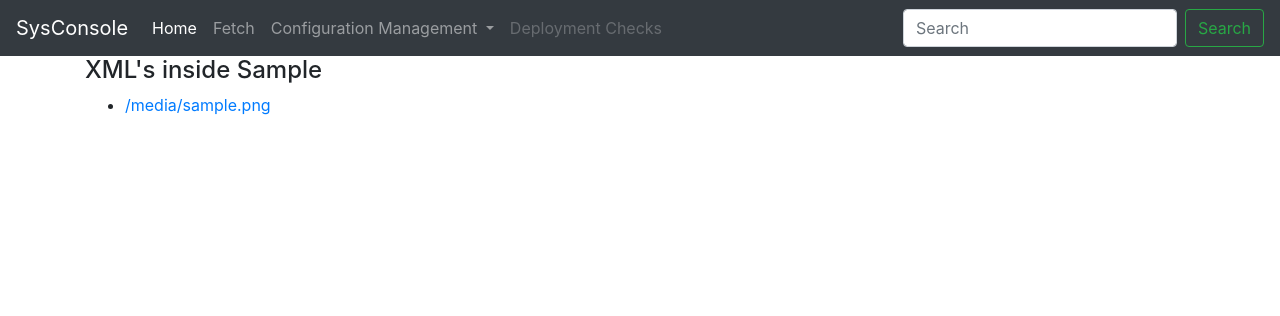
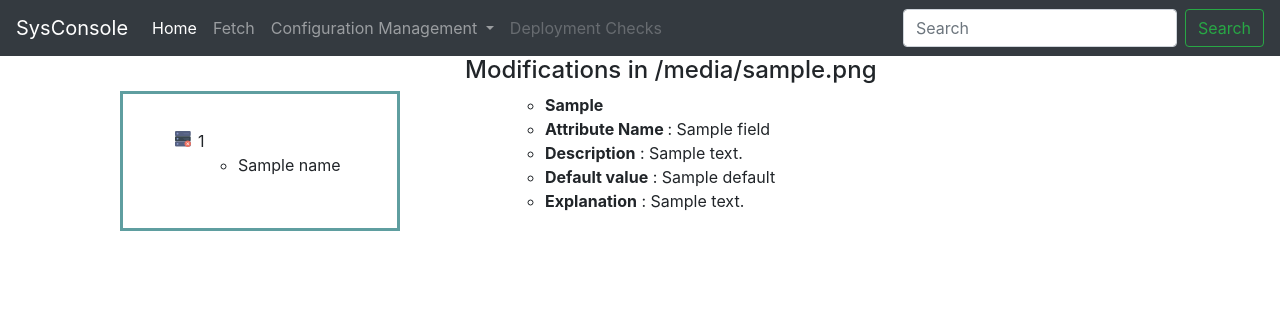
Before and after one commit to SBits2019/av_sysconsole, a Flask app: template templates/comp_detail.html in a window 1280 px wide. Shown: the top 316 px of the page. Run offline with Flask 2, Linux system fonts and the light colour scheme; the template is opened without the code that fills it: most values are stand-ins (such as "Sample title", 1, 10 or a date in 2020); some libraries are stand-ins or nearby versions.

Commit message:
added modification details

```diff
--- a/app.py
+++ b/app.py
@@ -13,6 +13,7 @@ with open('avchanges/json_AV-2.13.json') as f:
 components = data['product']['components']
 
 
+
 @app.route('/')
 def home():
     return jsonify(components)
@@ -25,7 +26,6 @@ def index():
 
 @app.route('/components')
 def list_components():
-    comps = []
 
     with open('avchanges/component_files.json') as f:
         data = json.load(f)
@@ -40,13 +40,20 @@ def list_components():
 
 @app.route('/components/<detail_component>/<detail_file>')
 def get_file_attrs(detail_component, detail_file):
+
+    with open('avchanges/component_files.json') as f:
+        data = json.load(f)
+    comps = [(k, v) for k, v in data.items()]
+    changed_comps = get_allconfigfiles()
+
     for c in components:
         for key, value in c.items():
             if key == 'name' and value == detail_component:
                 files = c['config_files']
                 for i in files:
                     if i['file_name'] == detail_file:
-                        return jsonify(i['attribute_modifications'])
+                        return render_template('comp_detail.html', attribute_modifications=i['attribute_modifications'], file_name=i['file_name'],components=comps, changed_components=changed_comps)
+                        #return jsonify(i['attribute_modifications'])
 
 
 
--- a/avchanges/component_files.json
+++ b/avchanges/component_files.json
@@ -2,6 +2,6 @@
         "udcs": ["cloudtv.conf", "udc.xml"],
         "scalermgrs": ["scaler-mgr.xml", "scales.xml", "cloudtv.conf", "topology.xml"],
         "stitchers": ["stitcher.xml", "cloudtv.conf", "udc.xml", "compositor.xml"],
-        "csm": ["X11.xml","rfbtv.xml","launchmethods.xml","csm.xml", "devices.xml", "programs.xml", "cloudtv.conf", "topology.xml", "deployment.xml", "udc.xml", "MotorolaStandard.xml", "SAStandard.xml"],
+        "csm": ["X11.xml","rfbtv.xml","launchmethods.xml","csm.xml", "devices.xml", "programs.xml", "cloudtv.conf", "topology.xml", "deployment.xml", "udc.xml", "MotorolaStandard.xml", "SAStandard.xml","simulcrypt.xml"],
         "psms": ["cloudtv.conf","aerospike.conf"]
         }
--- a/static/styles/index.css
+++ b/static/styles/index.css
@@ -1,8 +1,8 @@
 
 #compos{
     border: 3px solid cadetblue;
-    padding: 20px;
-    margin : 10px;
+    padding: 10%;
+    margin : 10%
 }
 
 #comp_list{
--- a/templates/comp_detail.html
+++ b/templates/comp_detail.html
@@ -5,12 +5,40 @@
 {% endblock %}
 
 {% block body %}
-    <div>
-        <h4>XML's inside {{ c }}</h4>
+<div class='row'>
+    <div class = 'col-sm-4'>
+        <div id='compos'>
             <ul>
-                {% for file in component_files %}
-                    <li><a href="">{{ file }}</a></li>
+                {% for comp in components %}
+                    <li id='comp_list'>{{ comp[0] }}</li>
+                    <ul>
+                        {% for i in comp[1] %}
+                            {% if i in changed_components %}
+                                <li><a href="">{{ i }}</a></li>
+                            {% else %}
+                                <li>{{ i }}</li>
+                            {% endif %}
+                        {% endfor %}
+                    </ul>
                 {% endfor %}
             </ul>
+        </div>
     </div>
+
+
+    <div class='col-sm-8'>
+        <h4>Modifications in {{ file_name }}</h4>
+        <ol>
+            <ul>
+                {% for field in attribute_modifications %}
+                    <li><b>{{field['modification_type'] }}</b></li>
+                    <li><b> Attribute Name </b> : {{field['attribute_name'] }}</li>
+                    <li><b> Description</b> : {{field['attribute_description'] }}</li>
+                    <li><b> Default value</b> : {{field['default'] }}</li>
+                    <li><b> Explanation</b>  : {{ field['explanation_text'] }}</li>
+                {% endfor %}
+            </ul>
+        </ol>
+    </div>
+</div>
 {% endblock %}
--- a/templates/components.html
+++ b/templates/components.html
@@ -14,12 +14,13 @@
                     <ul>
                         {% for i in comp[1] %}
                             {% if i in changed_components %}
-                                <li><a href="">{{ i }}</a></li>
+                                <li><a href="url_for('get_file_attrs')">{{ i }}</a></li>
                             {% else %}
                                 <li>{{ i }}</li>
                             {% endif %}
                         {% endfor %}
                     </ul>
+                    <hr>
             {% endfor %}
         </ul>
     </div>
```
Also changed, not shown: templates/modifications.html (added, +19 -0 lines).
